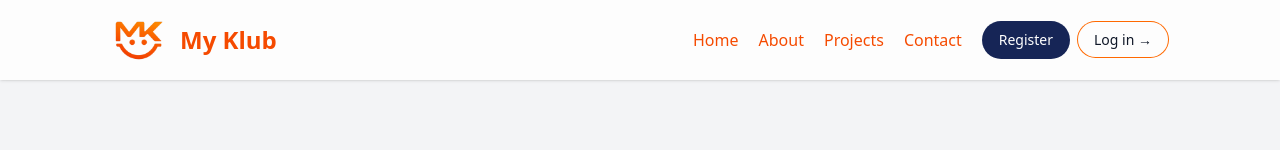
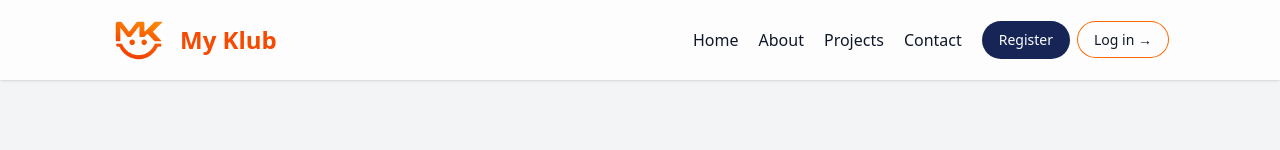
Before and after one commit to kevmongare/My-Klubb, a React (Vite) app: page / in a window 1280 px wide. Shown: the top 150 px of the page. Built offline with nearby package versions, Linux system fonts and the light colour scheme.

Commit message:
update on the ul text colors

```diff
--- a/src/App.tsx
+++ b/src/App.tsx
@@ -49,10 +49,10 @@ function App() {
         <ul
         id='menu'
         className='hidden absolute top-16 left-0 w-full bg-orange-500  md:bg-transparent md:static md:flex md:space-x-6 md:items-center md:w-auto py-3 px-3'>
-          <a href="" className='mr-5 block text-center text-1xl py-2 text-white md:text-orange-600'> Home </a>
-          <a href="#About-t" className='mr-5 block text-1xl text-center  py-2 text-white md:text-orange-600'> About</a>
-          <a href="" className='mr-5 text-1xl block text-center text-white  py-2 md:text-orange-600'>Projects</a>
-          <a href="#contact" className='mr-5 block text-1xl text-center text-white  py-2 md:text-orange-600'>Contact</a>
+          <a href="" className='mr-5 block text-center text-1xl py-2 text-white md:text-gray-900 hover:md:text-orange-600'> Home </a>
+          <a href="#About-t" className='mr-5 block text-1xl text-center  py-2 text-white md:text-gray-900 hover:md:text-orange-600'> About</a>
+          <a href="" className='mr-5 text-1xl block text-center text-white  py-2 md:text-gray-900 hover:md:text-orange-600'>Projects</a>
+          <a href="#contact" className='mr-5 block text-1xl text-center text-white  py-2 md:text-gray-900 hover:md:text-orange-600'>Contact</a>
 
 
       <div>
```
